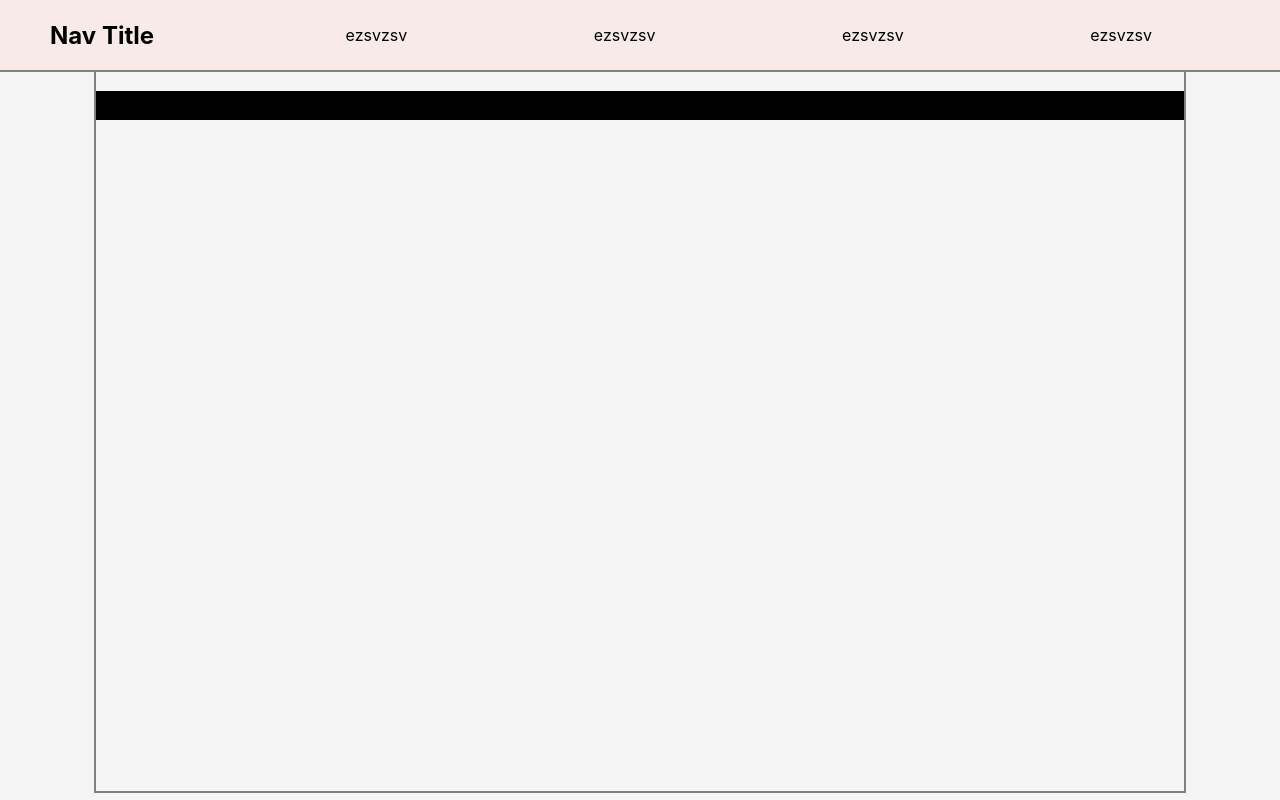
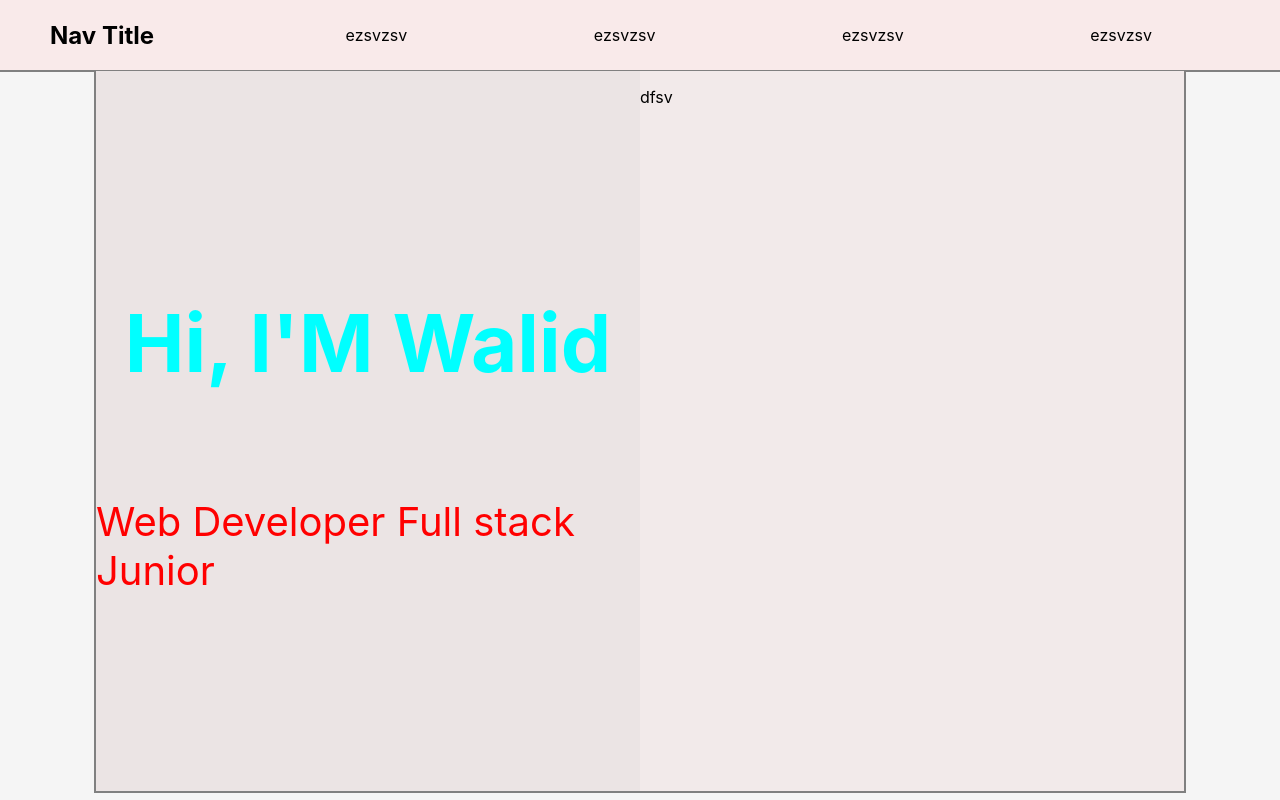
Before and after one commit to WalidBellili/portfolioV2, a React (Create React App) app: page / in a window 1280 px wide. Built offline with nearby package versions, Linux system fonts and the light colour scheme.

Commit message:
first part container idea for style

```diff
--- a/src/assets/styles/index.css
+++ b/src/assets/styles/index.css
@@ -41,10 +41,35 @@ header nav ul {
 .container .main-container {
   height: 100%;
   width: 85%;
+  background: red;
   border-bottom: 2px solid gray;
   border-left: 2px solid grey;
   border-right: 2px solid grey;
 }
-.container .main-container article {
-  background: #000;
+.container .main-container .both-div-container {
+  display: flex;
+  height: 100%;
+}
+.container .main-container .both-div-container .first-div-container {
+  background: rgb(235, 228, 228);
+  width: 50%;
+  height: 100%;
+  display: flex;
+  flex-direction: column;
+  align-items: center;
+  justify-content: center;
+}
+.container .main-container .both-div-container .first-div-container h2 {
+  font-weight: bold;
+  font-size: 80px;
+  color: aqua;
+}
+.container .main-container .both-div-container .first-div-container p {
+  color: red;
+  font-size: 40px;
+}
+.container .main-container .both-div-container .second-div-container {
+  background: rgb(242, 234, 234);
+  width: 50%;
+  height: 100%;
 }/*# sourceMappingURL=index.css.map */
--- a/src/assets/styles/layout/_container.scss
+++ b/src/assets/styles/layout/_container.scss
@@ -8,13 +8,38 @@
   .main-container {
     height: 100%;
     width: 85%;
-
+    background: red;
     border-bottom: 2px solid gray;
     border-left: 2px solid grey;
     border-right: 2px solid grey;
 
-    article {
-      background: #000;
+    .both-div-container {
+      display: flex;
+      height: 100%;
+      .first-div-container {
+        background: rgb(235, 228, 228);
+        width: 50%;
+        height: 100%;
+        display: flex;
+        flex-direction: column;
+        align-items: center;
+        justify-content: center;
+
+        h2 {
+          font-weight: bold;
+          font-size: 80px;
+          color: aqua;
+        }
+        p {
+          color: red;
+          font-size: 40px;
+        }
+      }
+      .second-div-container {
+        background: rgb(242, 234, 234);
+        width: 50%;
+        height: 100%;
+      }
     }
   }
 }
--- a/src/components/Container.js
+++ b/src/components/Container.js
@@ -1,10 +1,14 @@
 const Container = () => {
   return (
-    <section>
-      <article>
+    <div className="both-div-container">
+      <div className="first-div-container">
         <h2>Hi, I'M Walid</h2>
-      </article>
-    </section>
+        <p>Web Developer Full stack Junior</p>
+      </div>
+      <div className="second-div-container">
+        <p>dfsv</p>
+      </div>
+    </div>
   );
 };
 
```
Also changed, not shown: 1 other file (tests, documents, lock files or other folders).
